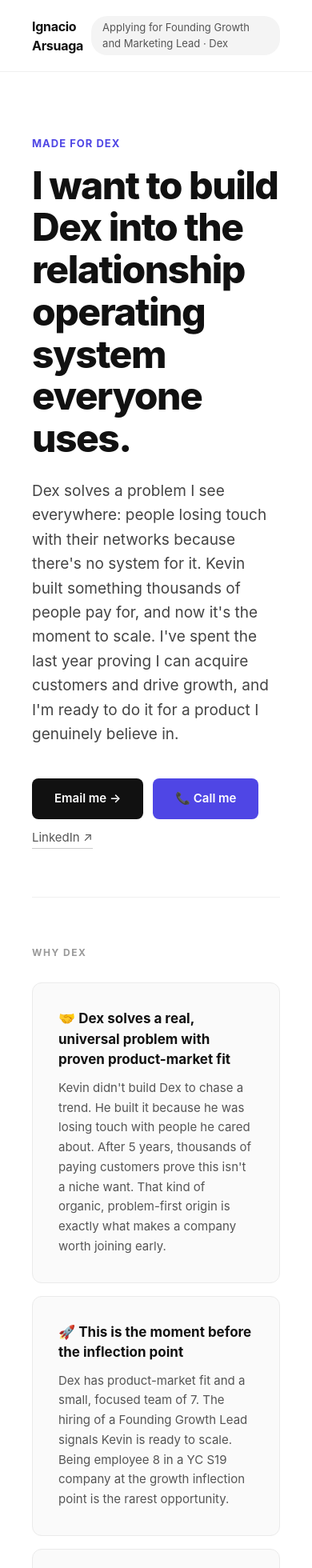
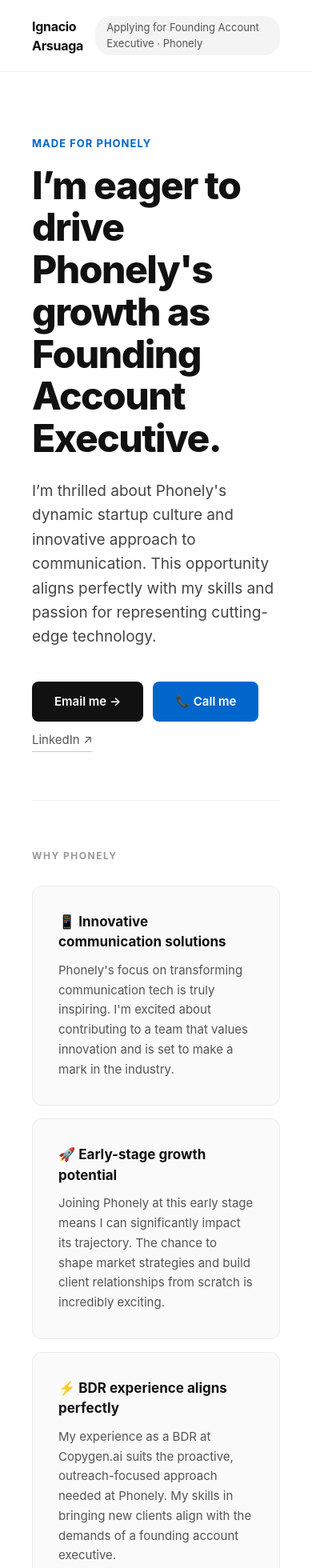
Before and after one commit to copygenai/nacho-for, a Next.js app: page / in a window 390 px wide. Shown: the top 1960 px of the page at 80% size. Built offline with nearby package versions, Linux system fonts and the light colour scheme.

Commit message:
Microsite: Phonely (Founding Account Executive)

```diff
--- a/app/page.js
+++ b/app/page.js
@@ -73,7 +73,7 @@
         </div>
         <div style={{ display: 'grid', gridTemplateColumns: '1fr 1fr', gap: 16 }}>
           {[
-            { label: 'Work authorization', value: 'OPT EAD pending under USCIS premium processing. No employer sponsorship required. Target start availability: late August to early September 2026, subject to USCIS approval and EAD issuance.', sub: '' },
+            { label: 'Work authorization', value: 'USCIS approved post-completion F-1 OPT through July 15, 2027. No employer sponsorship required during OPT.', sub: '' },
             { label: 'BDR · Copygen.ai', value: '1 year cold outreach', sub: '10–12 paying clients sourced from scratch. HubSpot, cold email, LinkedIn sequences.' },
             { label: 'Internship · NextAfter', value: 'Digital fundraising research', sub: 'B2B consultancy in Plano, TX. Learned to connect data to decisions fast.' },
             { label: 'Athletics', value: 'NCAA D2 Soccer', sub: 'Benedictine University Mesa. Discipline, accountability, competing every week.' },
@@ -111,7 +111,7 @@
       <div style={{ padding: '80px 40px', textAlign: 'center' }}>
         <h2 style={{ fontSize: 32, fontWeight: 800, letterSpacing: '-1px', marginBottom: 16 }}>Ready to talk?</h2>
         <p style={{ fontSize: 16, color: '#666', marginBottom: 32 }}>
-          Target start availability: late August to early September 2026, subject to USCIS approval and EAD issuance. Let&rsquo;s get on a call this week.
+          Physical EAD card received. Available to start work immediately, subject to standard employer onboarding and I-9 completion. Let&rsquo;s get on a call this week.
         </p>
         <div style={{ display: 'flex', gap: 12, justifyContent: 'center', flexWrap: 'wrap' }}>
           <a href={`mailto:${candidate.email}`}
--- a/site.config.json
+++ b/site.config.json
@@ -1,38 +1,39 @@
 {
   "candidate": {
     "name": "Ignacio Arsuaga",
-    "email": "nacho@arsuaga.net",
-    "phone": "+19452472262",
-    "linkedin": "https://linkedin.com/in/ignacio-arsuaga-garcia-colavidas",
-    "location": "Mesa, AZ (Phoenix area)"
+    "email": "ignacioarsuaga2022@gmail.com",
+    "phone": "9452472262",
+    "linkedin": "https://www.linkedin.com/in/ignacio-arsuaga-garcia-colavidas/",
+    "startAvailability": "Physical EAD card received. Available to start work immediately, subject to standard employer onboarding and I-9 completion.",
+    "copygenPayingClients": "10–12"
   },
   "company": {
-    "name": "Dex",
-    "slug": "dex",
-    "accentColor": "#4F46E5"
+    "name": "Phonely",
+    "slug": "phonely",
+    "accentColor": "#0066cc"
   },
-  "role": "Founding Growth and Marketing Lead",
+  "role": "Founding Account Executive",
   "hero": {
-    "label": "Made for Dex",
-    "headline": "I want to build Dex into the relationship operating system everyone uses.",
-    "subheadline": "Dex solves a problem I see everywhere: people losing touch with their networks because there's no system for it. Kevin built something thousands of people pay for, and now it's the moment to scale. I've spent the last year proving I can acquire customers and drive growth, and I'm ready to do it for a product I genuinely believe in."
+    "label": "Made for Phonely",
+    "headline": "I’m eager to drive Phonely's growth as Founding Account Executive.",
+    "subheadline": "I’m thrilled about Phonely's dynamic startup culture and innovative approach to communication. This opportunity aligns perfectly with my skills and passion for representing cutting-edge technology."
   },
   "whyCompany": [
     {
-      "emoji": "🤝",
-      "title": "Dex solves a real, universal problem with proven product-market fit",
-      "body": "Kevin didn't build Dex to chase a trend. He built it because he was losing touch with people he cared about. After 5 years, thousands of paying customers prove this isn't a niche want. That kind of organic, problem-first origin is exactly what makes a company worth joining early."
+      "emoji": "📱",
+      "title": "Innovative communication solutions",
+      "body": "Phonely's focus on transforming communication tech is truly inspiring. I'm excited about contributing to a team that values innovation and is set to make a mark in the industry."
     },
     {
       "emoji": "🚀",
-      "title": "This is the moment before the inflection point",
-      "body": "Dex has product-market fit and a small, focused team of 7. The hiring of a Founding Growth Lead signals Kevin is ready to scale. Being employee 8 in a YC S19 company at the growth inflection point is the rarest opportunity."
+      "title": "Early-stage growth potential",
+      "body": "Joining Phonely at this early stage means I can significantly impact its trajectory. The chance to shape market strategies and build client relationships from scratch is incredibly exciting."
     },
     {
-      "emoji": "💼",
-      "title": "My BDR and marketing experience maps directly onto this role",
-      "body": "I spent 14 months at Copygen.ai doing cold outreach, building LinkedIn sequences, and acquiring 15-20 paying customers. Then I moved into B2B growth at NextAfter in the fundraising space. I know how to find users, talk to them, and convert them. Dex needs exactly that right now."
+      "emoji": "⚡",
+      "title": "BDR experience aligns perfectly",
+      "body": "My experience as a BDR at Copygen.ai suits the proactive, outreach-focused approach needed at Phonely. My skills in bringing new clients align with the demands of a founding account executive."
     }
   ],
-  "quote": "I've spent a year learning how to acquire customers. Now I want to do it for something I actually use and believe in."
+  "quote": "At Phonely, I see a chance to innovate and transform the communication landscape. Bringing my expertise to such a dedicated team excites me beyond measure."
 }
```
